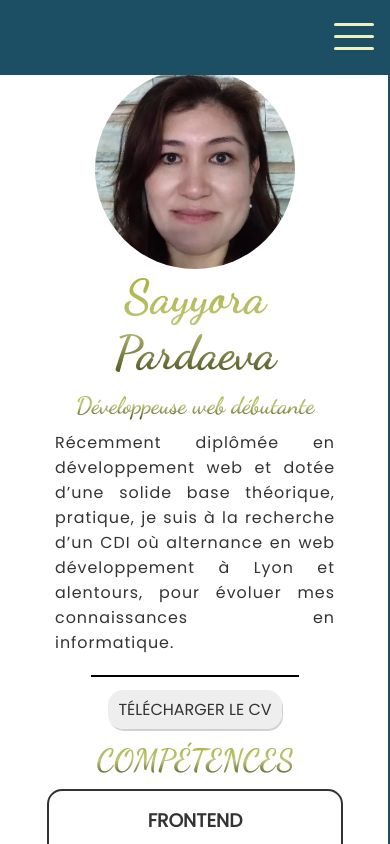
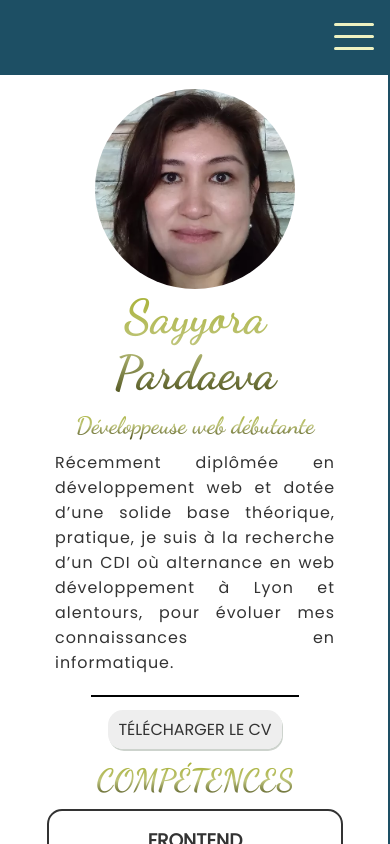
Before and after one commit to Sayyora2021/PORTFOLIO_REACT_SAYYORA_PARDAEVA, a React (Create React App) app: page / in a window 390 px wide. Shown: the top 844 px of the page. Built offline with nearby package versions, Linux system fonts and the light colour scheme; some icons are missing.

Commit message:
main-margin-top_added

```diff
--- a/src/styles/components/_settings.scss
+++ b/src/styles/components/_settings.scss
@@ -45,7 +45,7 @@ main {
   flex-direction: column;
   padding: 5% 10px;
   @media screen and (max-width: 768px) {
-    padding-top: 10%;
+    padding-top: 15%;
   }
 }
 
```
